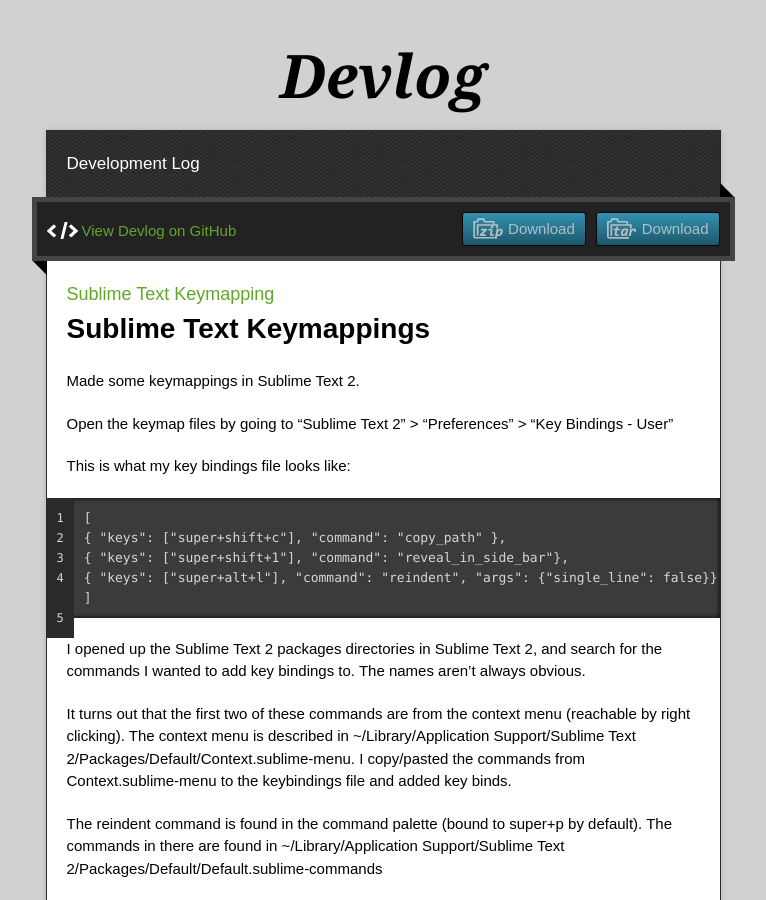
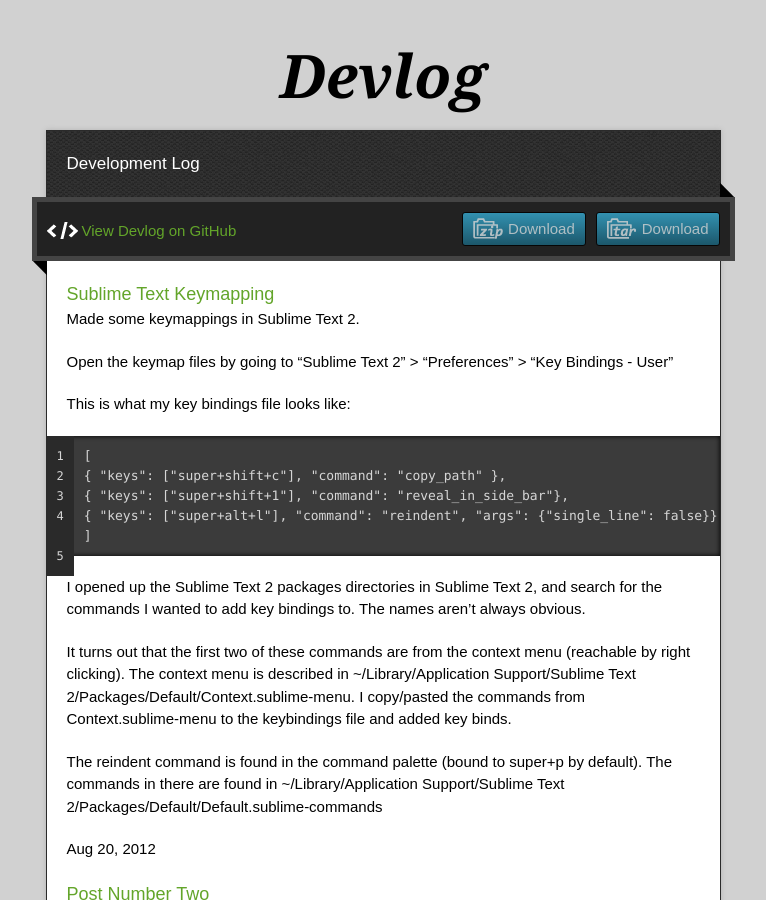
Before and after one commit to danramteke/devlog, a Jekyll site: the page built from index.html, in a window 1280 px wide and 900 px high. Shown: the whole window, without its empty margins (257-1023 px from the left). Built offline with Jekyll 4.4.1, drawn with Linux system fonts in a browser that asks for light colours; nearby versions of some CDN libraries; the list of posts is cut into pages by our own code.

Commit message:
Updated _posts/2012-08-20-sublime-text-keymapping.md

```diff
--- a/_posts/2012-08-20-sublime-text-keymapping.md
+++ b/_posts/2012-08-20-sublime-text-keymapping.md
@@ -2,8 +2,6 @@
 layout: default
 published: true
 ---
-
-# Sublime Text Keymappings
 
 Made some keymappings in Sublime Text 2.
 
```
